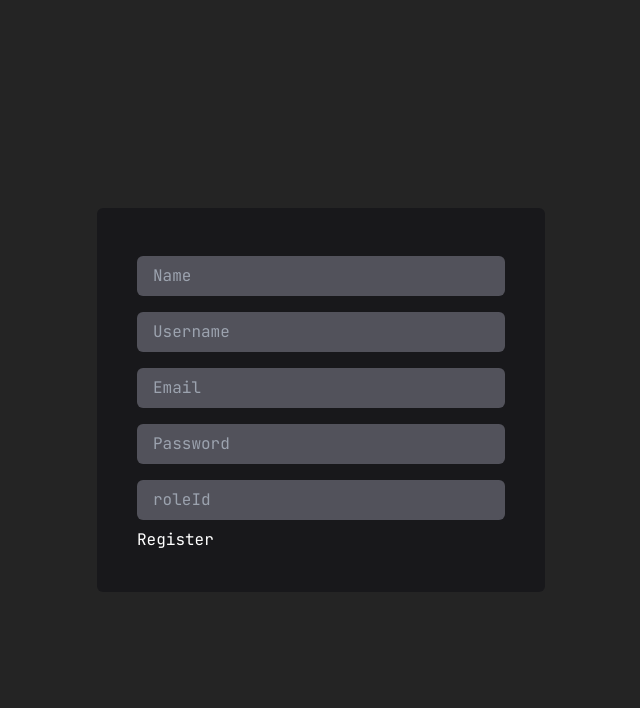
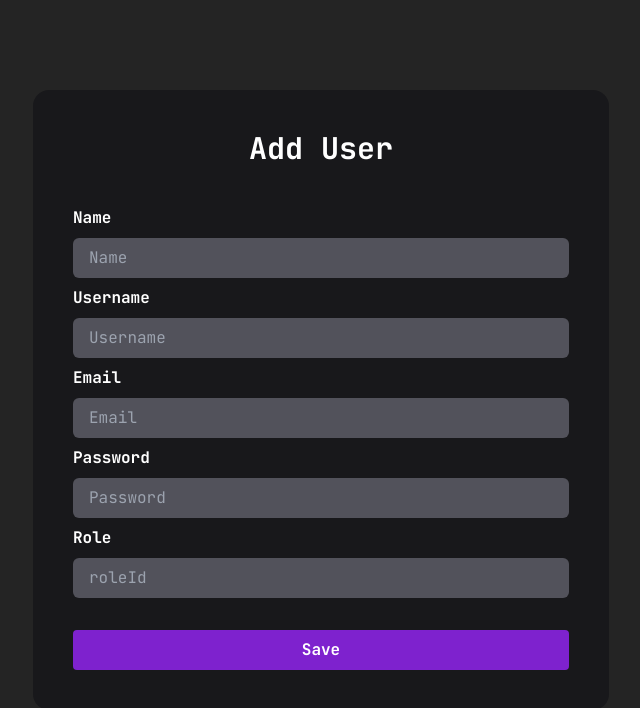
Before and after one commit to Bryan31542/avance-ing-frontend, a React (Vite) app: page /register in a window 1280 px wide. Shown: the top 708 px of the page, without its empty margins (319-959 px from the left). Built offline with nearby package versions, Linux system fonts and the light colour scheme.

Commit message:
:lipstick: Feat: new user form

```diff
--- a/src/App.tsx
+++ b/src/App.tsx
@@ -1,6 +1,6 @@
 import { BrowserRouter, Routes, Route } from 'react-router-dom'
 import Login from './pages/Auth/Login'
-import Register from './pages/Auth/Register'
+import Register from './pages/User/UserForm'
 import User from './pages/User/User'
 import Sidebar from './components/Sidebar'
 import { ProtectedRoute } from './Routes/ProtectedRoute'
--- a/src/pages/Auth/Register.tsx
+++ b/src/pages/User/UserForm.tsx
@@ -5,43 +5,54 @@ const Register = () => {
 
   const onSubmit = handleSubmit(async values => {
     console.log(values)
-    // const res = await registerRequest(values)
-    // console.log(res)
   })
   return (
-    <div className="bg-zinc-900 max-w-md flex justify-center items-center p-10 rounded-md m-auto">
-      <form onSubmit={onSubmit}>
+    <div className="bg-zinc-900 max-w-xl p-10 rounded-2xl m-auto">
+      <h1 className="text-3xl text-white font-bold mb-10 text-center">
+        Add User
+      </h1>
+      <form onSubmit={onSubmit} autoComplete="off">
+        <label className="text-white font-bold">Name</label>
         <input
           className="w-full bg-zinc-600 text-white px-4 py-2 rounded-md my-2"
           type="text"
           placeholder="Name"
           {...register('name', { required: true })}
         />
+        <label className="text-white font-bold">Username</label>
         <input
           className="w-full bg-zinc-600 text-white px-4 py-2 rounded-md my-2"
           type="text"
           placeholder="Username"
           {...register('username', { required: true })}
         />
+        <label className="text-white font-bold">Email</label>
         <input
           className="w-full bg-zinc-600 text-white px-4 py-2 rounded-md my-2"
           type="email"
           placeholder="Email"
           {...register('email', { required: true })}
         />
+        <label className="text-white font-bold">Password</label>
         <input
           className="w-full bg-zinc-600 text-white px-4 py-2 rounded-md my-2"
           type="password"
           placeholder="Password"
           {...register('password', { required: true })}
         />
+        <label className="text-white font-bold">Role</label>
         <input
           className="w-full bg-zinc-600 text-white px-4 py-2 rounded-md my-2"
           type="text"
           placeholder="roleId"
           {...register('roleId', { required: true })}
         />
-        <button type="submit">Register</button>
+        <button
+          type="submit"
+          className="bg-purple-700 text-white font-bold py-2 px-4 rounded w-full mt-6 transition-all duration-1000 ease-in-out hover:bg-purple-500"
+        >
+          Save
+        </button>
       </form>
     </div>
   )
```
